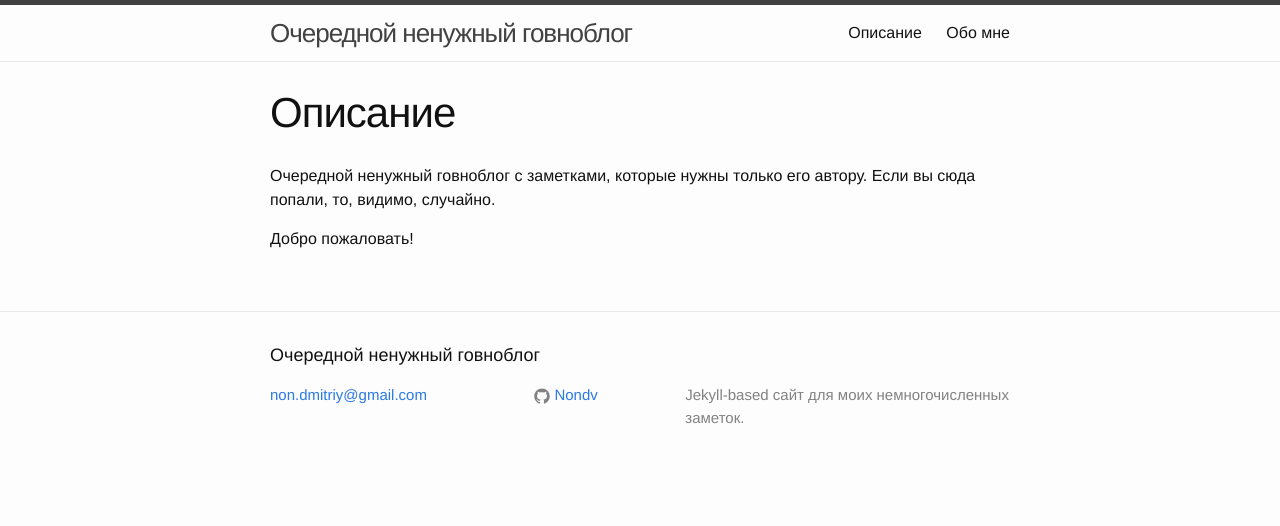
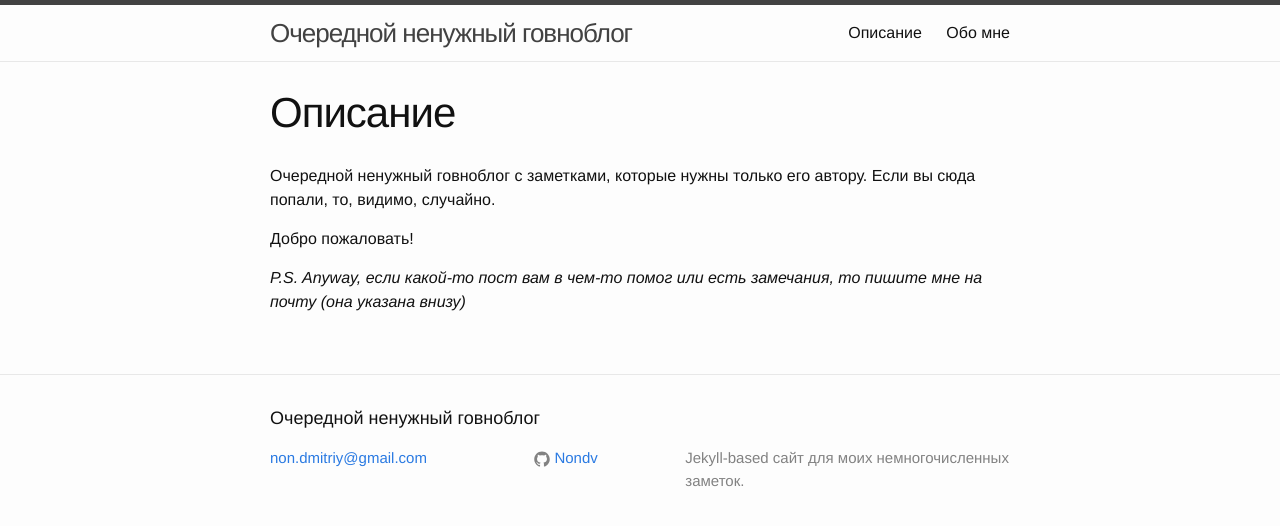
Before and after one commit to Nondv/Nondv.github.io.bk, a Jekyll site: the page built from about.md, in a window 1280 px wide. Shown: the top 526 px of the page. Built offline with Jekyll 4.4.1, drawn with Linux system fonts in a browser that asks for light colours.

Commit message:
edit "about" page

```diff
--- a/about.md
+++ b/about.md
@@ -8,3 +8,6 @@ permalink: /about/
 Если вы сюда попали, то, видимо, случайно.
 
 Добро пожаловать!
+
+*P.S. Anyway, если какой-то пост вам в чем-то помог или есть замечания,
+то пишите мне на почту (она указана внизу)*
```
